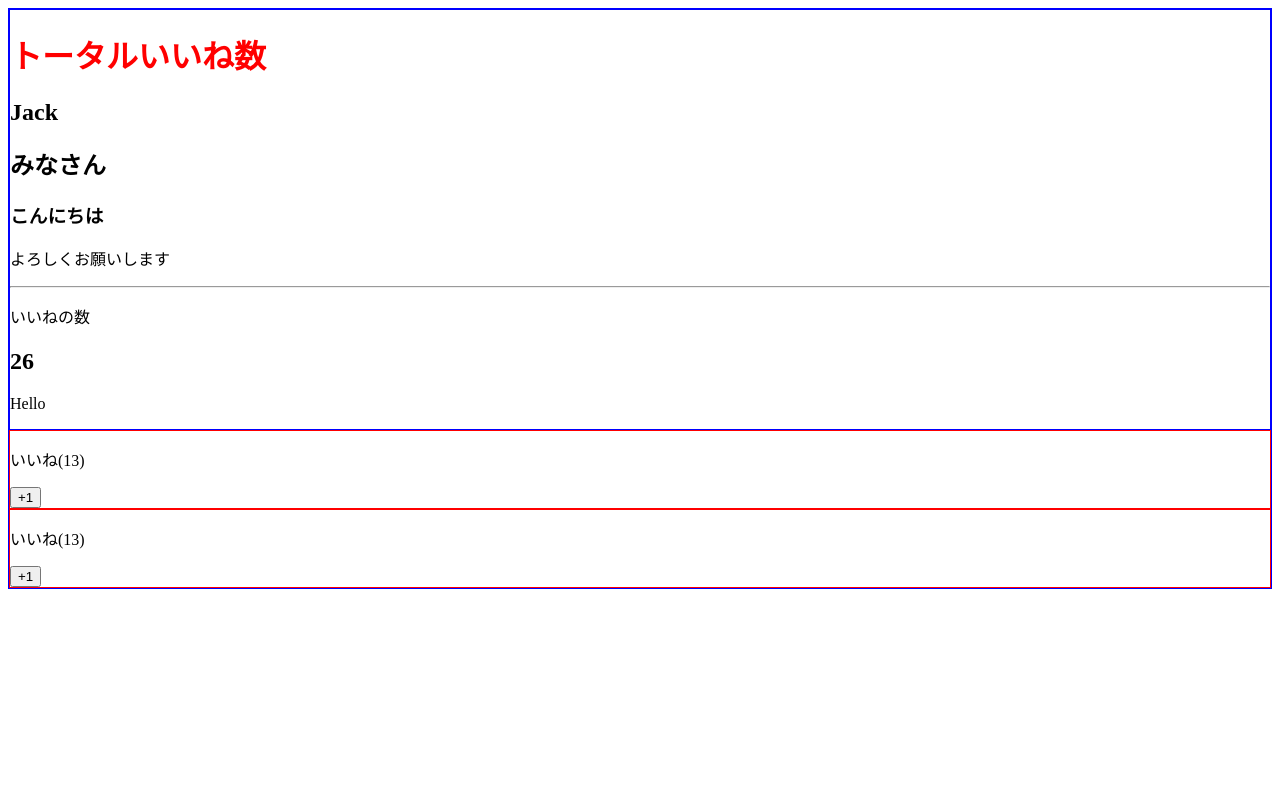
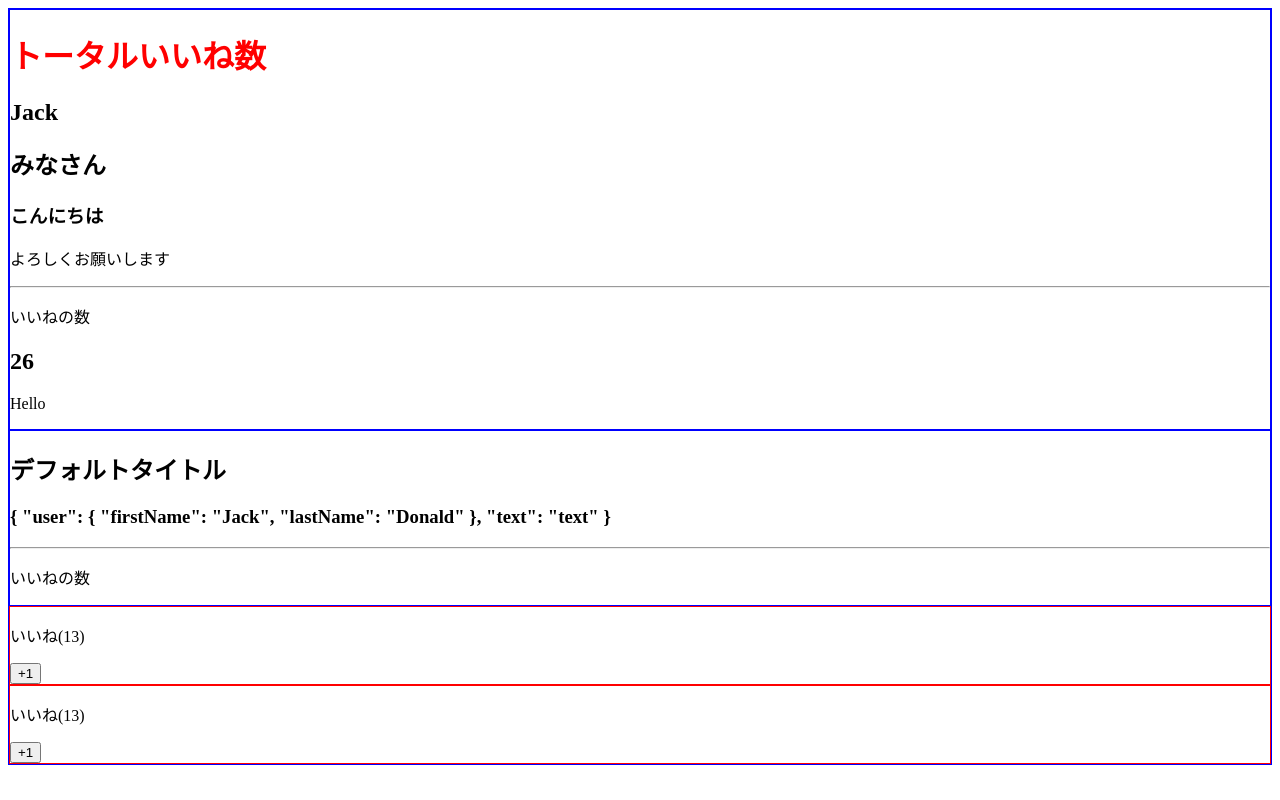
Before and after one commit to Yasunori-aloha/Vuejs-training, a Vue app in the folder vuejs-training-project/: page / in a window 1280 px wide. Built offline with nearby package versions, Linux system fonts and the light colour scheme.

Commit message:
'デフォルトslot'でのデータの受け渡し方法と注意点

```diff
--- a/vuejs-training-project/src/App.vue
+++ b/vuejs-training-project/src/App.vue
@@ -2,6 +2,7 @@
   <div>
     <!-- 'templateタグ'の外に記述しているHTMLタグは<slot v-slot:default></slot>というタグに全てがまとめられる。 -->
     <LikeHeader header-text='Hello'>
+      <h3>{{ user }}</h3>
       <h2>みなさん</h2>
 
       <!-- =''とすることによって子コンポーネントからデータを受け取ることができる。 -->
@@ -18,7 +19,13 @@
 
       <p>よろしくお願いします</p>
     </LikeHeader>
+
+    <LikeHeader v-slot="user">
+      <h3>{{ user }}</h3>
+    </LikeHeader>
+
     <LikeNumber :total-number='number' test-props='test' @my-click='incrementNumber'></LikeNumber>
+
     <LikeNumber :total-number='number' test-props='test' @my-click='number=$event'></LikeNumber>
   </div>
 </template>
--- a/vuejs-training-project/src/components/LikeHeader.vue
+++ b/vuejs-training-project/src/components/LikeHeader.vue
@@ -5,7 +5,7 @@
       <!-- 'slotタグ'の中身が無かった場合に表示する、デフォルト画面の内容を指定することができる。 -->
       <h2>デフォルトタイトル</h2>
     </slot>
-    <slot></slot>
+    <slot :user='user' text='text'></slot>
     <hr>
     <p>いいねの数</p>
     <slot name='number'></slot>
```
